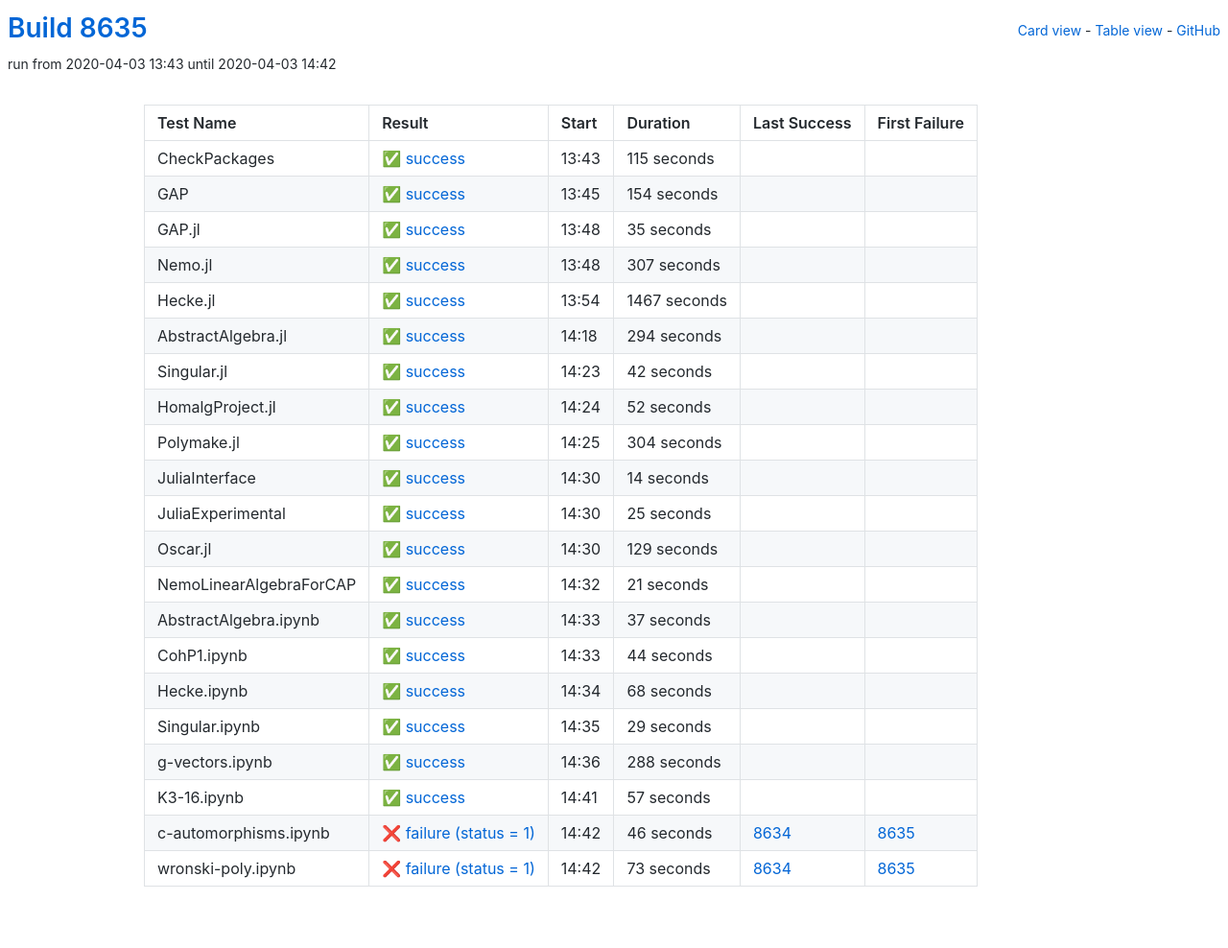
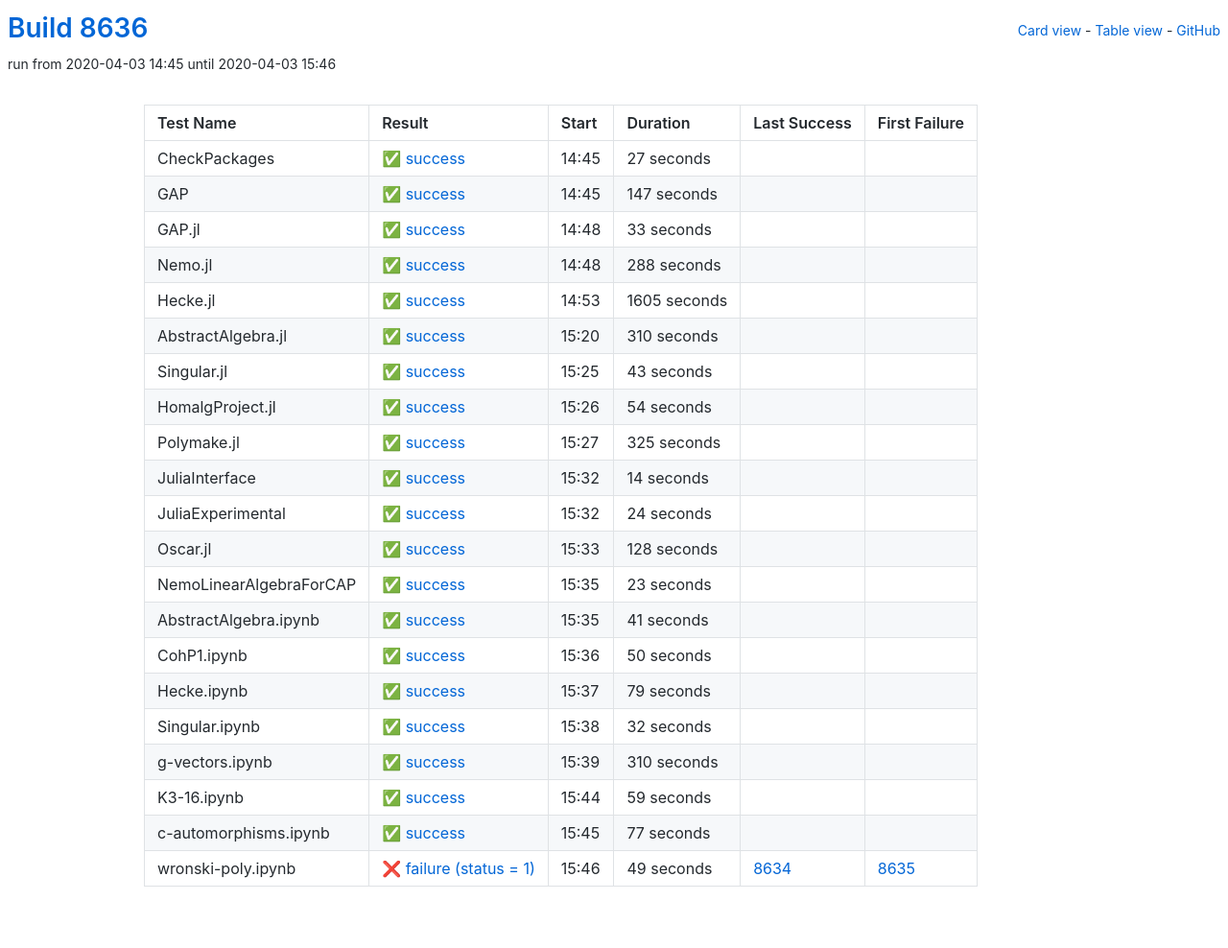
Before and after one commit to oscar-system/oscar-ci-status, a Jekyll site: the page built from table.html, in a window 1280 px wide. Shown: the whole page at 96% size. Built offline with Jekyll 4.4.1, drawn with Linux system fonts in a browser that asks for light colours.

Commit message:
Build 8636

```diff
--- a/_data/ci.yml
+++ b/_data/ci.yml
@@ -1,104 +1,104 @@
-build: 8635
-build_url: https://oscarci.mathematik.uni-kl.de/job/oscar/8635/
+build: 8636
+build_url: https://oscarci.mathematik.uni-kl.de/job/oscar/8636/
 job: oscar
 tests:
-- duration: 115
+- duration: 27
   exitcode: 0
   first_failure: false
   first_failure_url: null
   last_success: false
   last_success_url: null
-  log: https://oscarci.mathematik.uni-kl.de/job/oscar/8635/artifact/logs/build-8635/CheckPackages.log
+  log: https://oscarci.mathematik.uni-kl.de/job/oscar/8636/artifact/logs/build-8636/CheckPackages.log
   name: CheckPackages
-  start: 2020-04-03 13:43
+  start: 2020-04-03 14:45
   status: success
   success: true
-- duration: 154
+- duration: 147
   exitcode: 0
   first_failure: false
   first_failure_url: null
   last_success: false
   last_success_url: null
-  log: https://oscarci.mathematik.uni-kl.de/job/oscar/8635/artifact/logs/build-8635/GAP.log
+  log: https://oscarci.mathematik.uni-kl.de/job/oscar/8636/artifact/logs/build-8636/GAP.log
   name: GAP
-  start: 2020-04-03 13:45
+  start: 2020-04-03 14:45
   status: success
   success: true
-- duration: 35
+- duration: 33
   exitcode: 0
   first_failure: false
   first_failure_url: null
   last_success: false
   last_success_url: null
-  log: https://oscarci.mathematik.uni-kl.de/job/oscar/8635/artifact/logs/build-8635/GAP.jl.log
+  log: https://oscarci.mathematik.uni-kl.de/job/oscar/8636/artifact/logs/build-8636/GAP.jl.log
   name: GAP.jl
-  start: 2020-04-03 13:48
+  start: 2020-04-03 14:48
   status: success
   success: true
-- duration: 307
+- duration: 288
   exitcode: 0
   first_failure: false
   first_failure_url: null
   last_success: false
   last_success_url: null
-  log: https://oscarci.mathematik.uni-kl.de/job/oscar/8635/artifact/logs/build-8635/Nemo.jl.log
+  log: https://oscarci.mathematik.uni-kl.de/job/oscar/8636/artifact/logs/build-8636/Nemo.jl.log
   name: Nemo.jl
-  start: 2020-04-03 13:48
+  start: 2020-04-03 14:48
   status: success
   success: true
-- duration: 1467
+- duration: 1605
   exitcode: 0
   first_failure: false
   first_failure_url: null
   last_success: false
   last_success_url: null
-  log: https://oscarci.mathematik.uni-kl.de/job/oscar/8635/artifact/logs/build-8635/Hecke.jl.log
+  log: https://oscarci.mathematik.uni-kl.de/job/oscar/8636/artifact/logs/build-8636/Hecke.jl.log
   name: Hecke.jl
-  start: 2020-04-03 13:54
+  start: 2020-04-03 14:53
   status: success
   success: true
-- duration: 294
+- duration: 310
   exitcode: 0
   first_failure: false
   first_failure_url: null
   last_success: false
   last_success_url: null
-  log: https://oscarci.mathematik.uni-kl.de/job/oscar/8635/artifact/logs/build-8635/AbstractAlgebra.jl.log
+  log: https://oscarci.mathematik.uni-kl.de/job/oscar/8636/artifact/logs/build-8636/AbstractAlgebra.jl.log
   name: AbstractAlgebra.jl
-  start: 2020-04-03 14:18
+  start: 2020-04-03 15:20
   status: success
   success: true
-- duration: 42
+- duration: 43
   exitcode: 0
   first_failure: false
   first_failure_url: null
   last_success: false
   last_success_url: null
-  log: https://oscarci.mathematik.uni-kl.de/job/oscar/8635/artifact/logs/build-8635/Singular.jl.log
+  log: https://oscarci.mathematik.uni-kl.de/job/oscar/8636/artifact/logs/build-8636/Singular.jl.log
   name: Singular.jl
-  start: 2020-04-03 14:23
+  start: 2020-04-03 15:25
   status: success
   success: true
-- duration: 52
+- duration: 54
   exitcode: 0
   first_failure: false
   first_failure_url: null
   last_success: false
   last_success_url: null
-  log: https://oscarci.mathematik.uni-kl.de/job/oscar/8635/artifact/logs/build-8635/HomalgProject.jl.log
+  log: https://oscarci.mathematik.uni-kl.de/job/oscar/8636/artifact/logs/build-8636/HomalgProject.jl.log
   name: HomalgProject.jl
-  start: 2020-04-03 14:24
+  start: 2020-04-03 15:26
   status: success
   success: true
-- duration: 304
+- duration: 325
   exitcode: 0
   first_failure: false
   first_failure_url: null
   last_success: false
   last_success_url: null
-  log: https://oscarci.mathematik.uni-kl.de/job/oscar/8635/artifact/logs/build-8635/Polymake.jl.log
+  log: https://oscarci.mathematik.uni-kl.de/job/oscar/8636/artifact/logs/build-8636/Polymake.jl.log
   name: Polymake.jl
-  start: 2020-04-03 14:25
+  start: 2020-04-03 15:27
   status: success
   success: true
 - duration: 14
@@ -107,129 +107,129 @@
   first_failure_url: null
   last_success: false
   last_success_url: null
-  log: https://oscarci.mathematik.uni-kl.de/job/oscar/8635/artifact/logs/build-8635/JuliaInterface.log
+  log: https://oscarci.mathematik.uni-kl.de/job/oscar/8636/artifact/logs/build-8636/JuliaInterface.log
   name: JuliaInterface
-  start: 2020-04-03 14:30
+  start: 2020-04-03 15:32
   status: success
   success: true
-- duration: 25
+- duration: 24
   exitcode: 0
   first_failure: false
   first_failure_url: null
   last_success: false
   last_success_url: null
-  log: https://oscarci.mathematik.uni-kl.de/job/oscar/8635/artifact/logs/build-8635/JuliaExperimental.log
+  log: https://oscarci.mathematik.uni-kl.de/job/oscar/8636/artifact/logs/build-8636/JuliaExperimental.log
   name: JuliaExperimental
-  start: 2020-04-03 14:30
+  start: 2020-04-03 15:32
   status: success
   success: true
-- duration: 129
+- duration: 128
   exitcode: 0
   first_failure: false
   first_failure_url: null
   last_success: false
   last_success_url: null
-  log: https://oscarci.mathematik.uni-kl.de/job/oscar/8635/artifact/logs/build-8635/Oscar.jl.log
+  log: https://oscarci.mathematik.uni-kl.de/job/oscar/8636/artifact/logs/build-8636/Oscar.jl.log
   name: Oscar.jl
-  start: 2020-04-03 14:30
+  start: 2020-04-03 15:33
   status: success
   success: true
-- duration: 21
+- duration: 23
   exitcode: 0
   first_failure: false
   first_failure_url: null
   last_success: false
   last_success_url: null
-  log: https://oscarci.mathematik.uni-kl.de/job/oscar/8635/artifact/logs/build-8635/NemoLinearAlgebraForCAP.log
+  log: https://oscarci.mathematik.uni-kl.de/job/oscar/8636/artifact/logs/build-8636/NemoLinearAlgebraForCAP.log
   name: NemoLinearAlgebraForCAP
-  start: 2020-04-03 14:32
+  start: 2020-04-03 15:35
   status: success
   success: true
-- duration: 37
+- duration: 41
   exitcode: 0
   first_failure: false
   first_failure_url: null
   last_success: false
   last_success_url: null
-  log: https://oscarci.mathematik.uni-kl.de/job/oscar/8635/artifact/logs/build-8635/AbstractAlgebra.ipynb.log
+  log: https://oscarci.mathematik.uni-kl.de/job/oscar/8636/artifact/logs/build-8636/AbstractAlgebra.ipynb.log
   name: AbstractAlgebra.ipynb
-  start: 2020-04-03 14:33
+  start: 2020-04-03 15:35
   status: success
   success: true
-- duration: 44
+- duration: 50
   exitcode: 0
   first_failure: false
   first_failure_url: null
   last_success: false
   last_success_url: null
-  log: https://oscarci.mathematik.uni-kl.de/job/oscar/8635/artifact/logs/build-8635/CohP1.ipynb.log
+  log: https://oscarci.mathematik.uni-kl.de/job/oscar/8636/artifact/logs/build-8636/CohP1.ipynb.log
   name: CohP1.ipynb
-  start: 2020-04-03 14:33
+  start: 2020-04-03 15:36
   status: success
   success: true
-- duration: 68
+- duration: 79
   exitcode: 0
   first_failure: false
   first_failure_url: null
   last_success: false
   last_success_url: null
-  log: https://oscarci.mathematik.uni-kl.de/job/oscar/8635/artifact/logs/build-8635/Hecke.ipynb.log
+  log: https://oscarci.mathematik.uni-kl.de/job/oscar/8636/artifact/logs/build-8636/Hecke.ipynb.log
   name: Hecke.ipynb
-  start: 2020-04-03 14:34
+  start: 2020-04-03 15:37
   status: success
   success: true
-- duration: 29
+- duration: 32
   exitcode: 0
   first_failure: false
   first_failure_url: null
   last_success: false
   last_success_url: null
-  log: https://oscarci.mathematik.uni-kl.de/job/oscar/8635/artifact/logs/build-8635/Singular.ipynb.log
+  log: https://oscarci.mathematik.uni-kl.de/job/oscar/8636/artifact/logs/build-8636/Singular.ipynb.log
   name: Singular.ipynb
-  start: 2020-04-03 14:35
+  start: 2020-04-03 15:38
   status: success
   success: true
-- duration: 288
+- duration: 310
   exitcode: 0
   first_failure: false
   first_failure_url: null
   last_success: false
   last_success_url: null
-  log: https://oscarci.mathematik.uni-kl.de/job/oscar/8635/artifact/logs/build-8635/g-vectors.ipynb.log
+  log: https://oscarci.mathematik.uni-kl.de/job/oscar/8636/artifact/logs/build-8636/g-vectors.ipynb.log
   name: g-vectors.ipynb
-  start: 2020-04-03 14:36
+  start: 2020-04-03 15:39
   status: success
   success: true
-- duration: 57
+- duration: 59
   exitcode: 0
   first_failure: false
   first_failure_url: null
   last_success: false
   last_success_url: null
-  log: https://oscarci.mathematik.uni-kl.de/job/oscar/8635/artifact/logs/build-8635/K3-16.ipynb.log
+  log: https://oscarci.mathematik.uni-kl.de/job/oscar/8636/artifact/logs/build-8636/K3-16.ipynb.log
   name: K3-16.ipynb
-  start: 2020-04-03 14:41
+  start: 2020-04-03 15:44
   status: success
   success: true
-- duration: 46
+- duration: 77
+  exitcode: 0
+  first_failure: false
+  first_failure_url: null
+  last_success: false
+  last_success_url: null
+  log: https://oscarci.mathematik.uni-kl.de/job/oscar/8636/artifact/logs/build-8636/c-automorphisms.ipynb.log
+  name: c-automorphisms.ipynb
+  start: 2020-04-03 15:45
+  status: success
+  success: true
+- duration: 49
   exitcode: 1
   first_failure: 8635
   first_failure_url: https://oscarci.mathematik.uni-kl.de/job/oscar/8635/
   last_success: 8634
   last_success_url: https://oscarci.mathematik.uni-kl.de/job/oscar/8634/
-  log: https://oscarci.mathematik.uni-kl.de/job/oscar/8635/artifact/logs/build-8635/c-automorphisms.ipynb.log
-  name: c-automorphisms.ipynb
-  start: 2020-04-03 14:42
+  log: https://oscarci.mathematik.uni-kl.de/job/oscar/8636/artifact/logs/build-8636/wronski-poly.ipynb.log
+  name: wronski-poly.ipynb
+  start: 2020-04-03 15:46
   status: failure
   success: false
-- duration: 73
-  exitcode: 1
-  first_failure: 8635
-  first_failure_url: https://oscarci.mathematik.uni-kl.de/job/oscar/8635/
-  last_success: 8634
-  last_success_url: https://oscarci.mathematik.uni-kl.de/job/oscar/8634/
-  log: https://oscarci.mathematik.uni-kl.de/job/oscar/8635/artifact/logs/build-8635/wronski-poly.ipynb.log
-  name: wronski-poly.ipynb
-  start: 2020-04-03 14:42
-  status: failure
-  success: false
```
Also changed, not shown: README.md.
